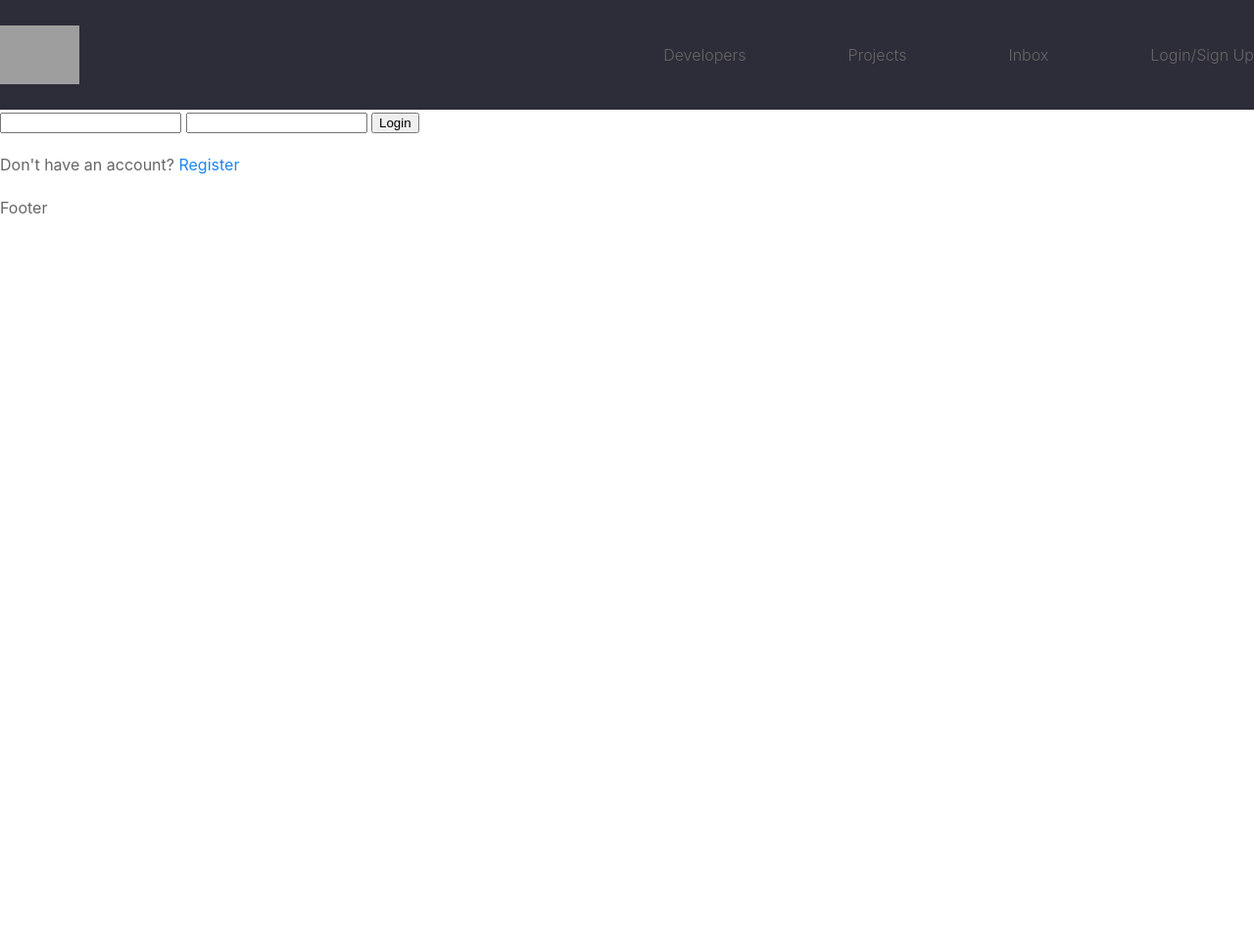
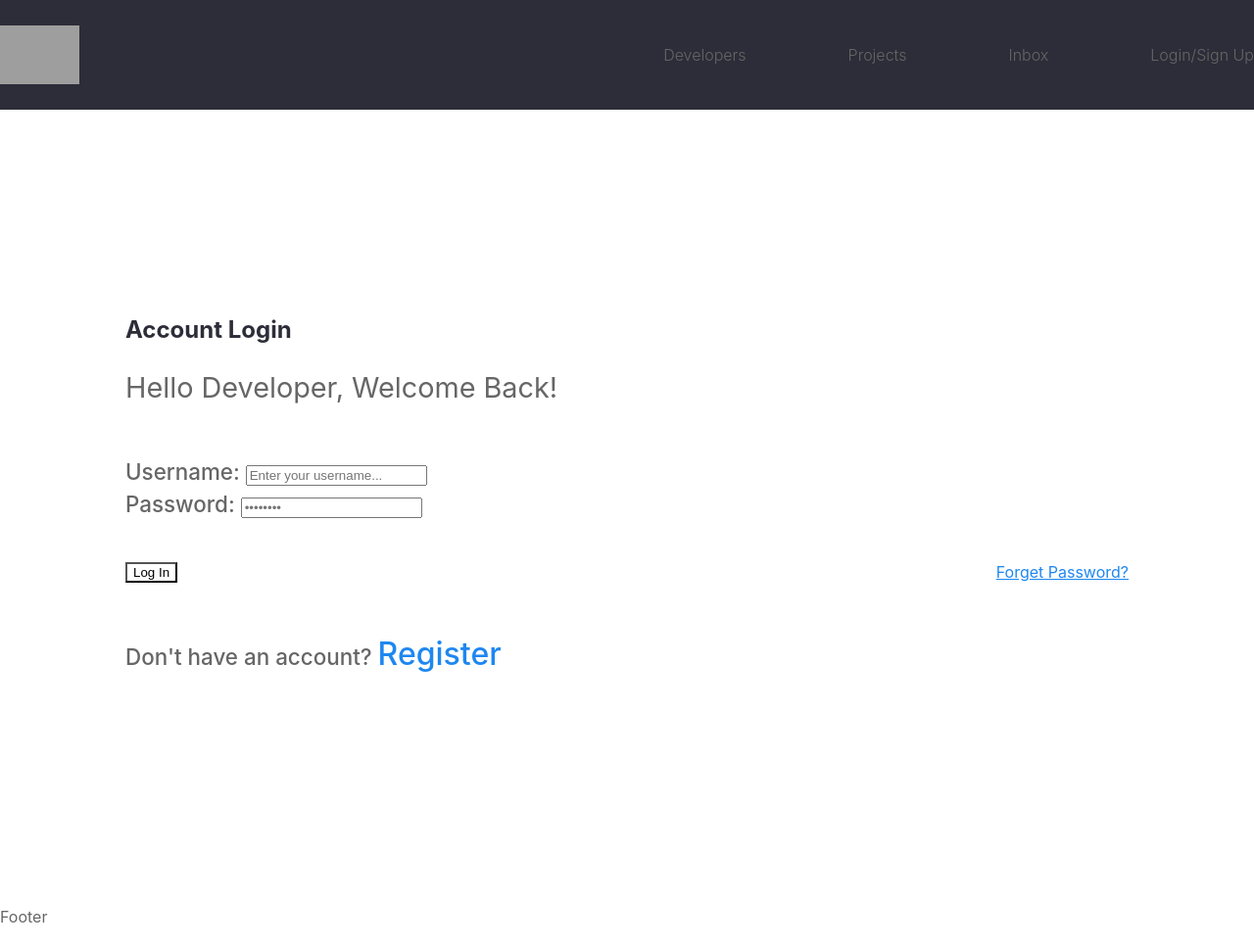
Before and after one commit to shadow9909/django_reference, a Django app: template devsearch/users/templates/users/login_register.html in a window 1280 px wide. Shown: the whole page at 98% size. Before the commit the page ends 800 px from the top, so only its background shows below. Run offline with Django 3.2, Linux system fonts and the light colour scheme; the template is opened without the code that fills it, so the values that code supplies are empty; some libraries are stand-ins or nearby versions; grey boxes are pictures that could not be loaded.

Commit message:
flash messages styling, CustomUserCreationForm styling

```diff
--- a/devsearch/static/styles/app.css
+++ b/devsearch/static/styles/app.css
@@ -641,26 +650,27 @@ img {
 .auth {
   width: 100%;
   position: relative;
-  z-index: 1;
+  /* z-index: 1; */
   background: transparent;
   height: 99vh;
   display: flex;
   justify-content: center;
   align-items: center;
 }
-
+/*
 .auth::after {
   z-index: -1;
   opacity: 0.1;
-  content: '';
+  content: "";
   display: block;
   position: fixed;
   top: 0;
   left: 0;
   bottom: 0;
   right: 0;
-  background: url(../images/pattern.jpg);
+  /* background: url(../images/pattern.jpg);
 }
+ */
 
 .auth > .card {
   padding: 3rem 4rem;
--- a/devsearch/users/templates/users/login_register.html
+++ b/devsearch/users/templates/users/login_register.html
@@ -1,18 +1,89 @@
-{% extends 'main.html' %} {% block content %} {% if page == 'register'%}
-<h1>Register User</h1>
-<p>have an account? <a href="{%url 'login'%}">Register</a></p>
+{% extends 'main.html' %} {% load static %} {% block content %}
+<!-- <br /><br /><br /> -->
+{% if page == 'register' %}
+<div class="auth">
+  <div class="card">
+    <div class="auth__header text-center">
+      <!-- <a href="/">
+        <img src="{%static 'images/logo.svg'%}" alt="icon" />
+      </a> -->
+      <h3>Account SignUp</h3>
+      <p>Create a new developer account</p>
+    </div>
 
-<form action="{% url 'register' %}" method="post">
-  {%csrf_token%} {{form.as_p}}
-  <input type="submit" value="Register User" />
-</form>
+    <form action="{% url 'register' %}" method="post" class="form auth__form">
+      {%csrf_token%} {%for field in form %}
+      <div class="form__field">
+        <label for="formInput#text">{{field.label}}: </label>
+        {{field}} {% comment %} {%if field.help_text %}
+        <small> {{field.help_text}} </small>
+        {%endif%} {% endcomment %} {% for error in field.errors %}
+        <p>{{error}}</p>
+        {% endfor %}
+      </div>
+
+      {%endfor%}
+
+      <!-- Input:Text -->
+
+      <div class="auth__actions">
+        <input class="btn btn--sub btn--lg" type="submit" value="Sign  In" />
+      </div>
+    </form>
+    <div class="auth__alternative">
+      <p>Already have an Account?</p>
+      <a href="{%url 'login'%}">Log In</a>
+    </div>
+  </div>
+</div>
 
 {%else%}
-<form action="{% url 'login' %}" method="post">
-  {% csrf_token %}
-  <input type="text" name="username" id="" />
-  <input type="password" name="password" id="" />
-  <input type="submit" value="Login" />
-  <p>Don't have an account? <a href="{%url 'register'%}">Register</a></p>
-</form>
+
+<div class="auth">
+  <div class="card">
+    <div class="auth__header text-center">
+      <!-- <a href="/">
+        <img src="{% static 'images/logo.svg' %}" alt="icon" />
+      </a> -->
+      <h3>Account Login</h3>
+      <p>Hello Developer, Welcome Back!</p>
+    </div>
+
+    <form action="{% url 'login' %}" class="form auth__form" method="POST">
+      <!-- Input:Email -->
+      {% csrf_token %}
+
+      <div class="form__field">
+        <label for="formInput#text">Username: </label>
+        <input
+          class="input input--text"
+          id="formInput#text"
+          type="text"
+          name="username"
+          placeholder="Enter your username..."
+        />
+      </div>
+
+      <!-- Input:Password -->
+      <div class="form__field">
+        <label for="formInput#password">Password: </label>
+        <input
+          class="input input--password"
+          id="formInput#passowrd"
+          type="password"
+          name="password"
+          placeholder="••••••••"
+        />
+      </div>
+      <div class="auth__actions">
+        <input class="btn btn--sub btn--lg" type="submit" value="Log In" />
+        <a href="forgetpassword.html">Forget Password?</a>
+      </div>
+    </form>
+    <div class="auth__alternative">
+      <p>Don't have an account? <a href="{%url 'register'%}">Register</a></p>
+    </div>
+  </div>
+</div>
+
 {%endif%} {% endblock content %}
```
Also changed, not shown: other parts of devsearch/static/styles/app.css (+19 -14 lines), devsearch/templates/main.html (+20 -8 lines), devsearch/users/forms.py (added, +19 -0 lines), devsearch/users/views.py (+7 -5 lines), devsearch/db.sqlite3.
